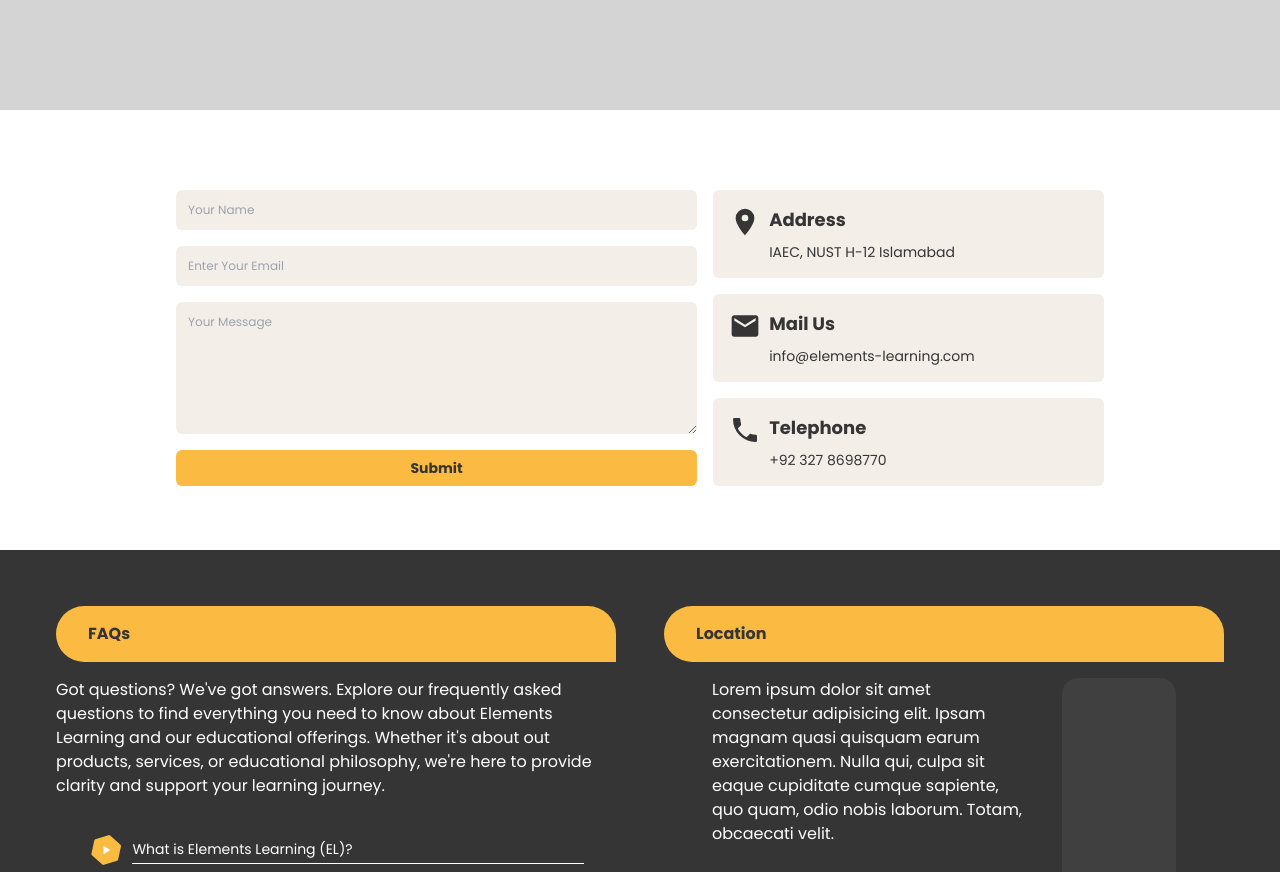
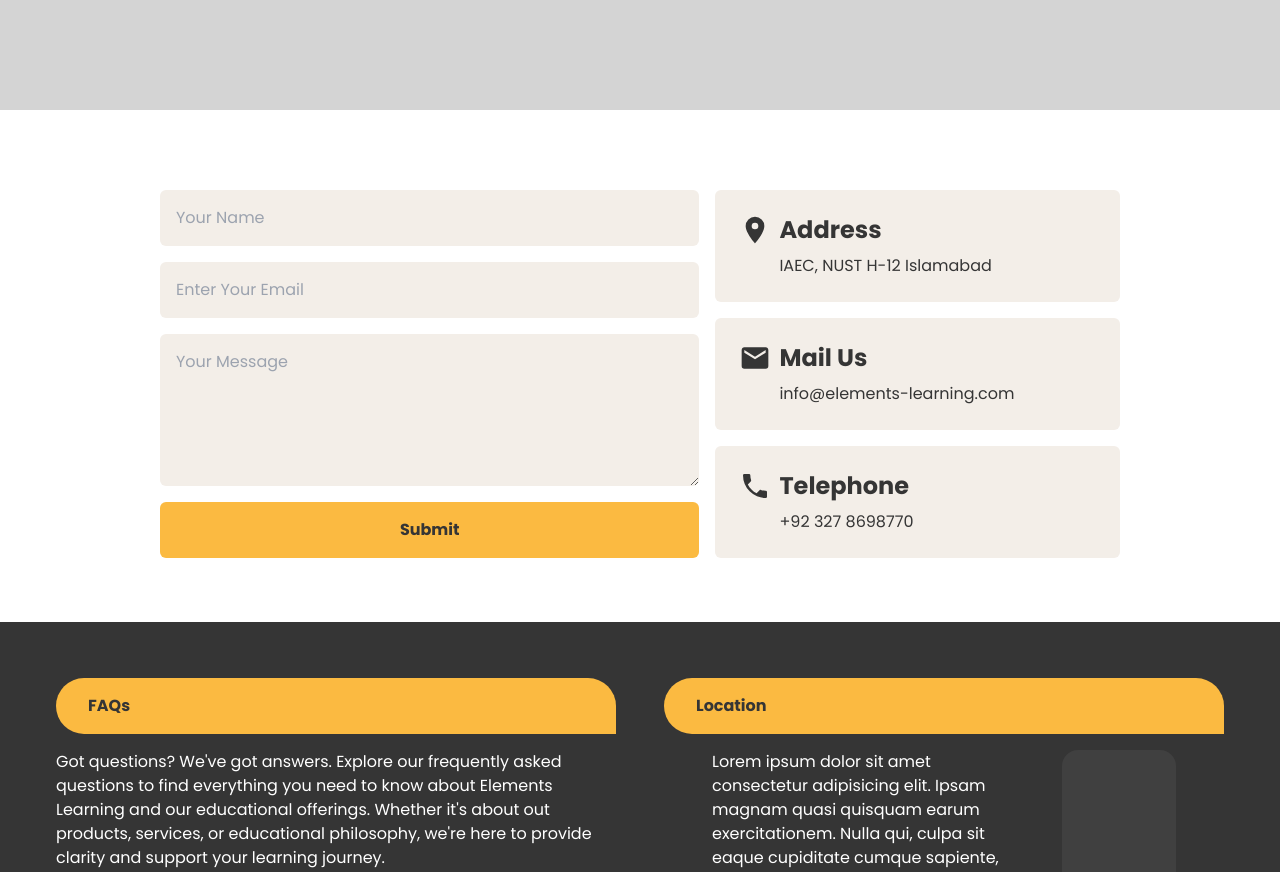
Before and after one commit to TahaShah141/elements-learning, a React (Vite) app: page /contact in a window 1280 px wide. Shown: the part 1220-2092 px from the top of the page. Built offline with nearby package versions, Linux system fonts and the light colour scheme.

Commit message:
fix some issues

```diff
--- a/src/Pages/ContactPage.jsx
+++ b/src/Pages/ContactPage.jsx
@@ -22,34 +22,34 @@ export const ContactPage = () => {
 
         <FadeIn className="w-full h-[200px] md:h-[220px] lg:h-[400px] bg-neutral-300" />
 
-        <div className="flex flex-col sm:flex-row p-16 lg:px-44 px-4 gap-4 justify-center">
+        <div className="flex flex-col sm:flex-row p-16 lg:px-32 xl:px-40 px-4 gap-4 justify-center">
           <SlidingDiv direction={"left"} className="flex flex-col flex-[2_0_0] gap-4">
           <h1 className=" font-bold text-3xl text-center sm:hidden">Fill out the Form</h1>
-            <input type="text" placeholder="Your Name" className="bg-[#F3EEE8] rounded-md p-3 text-xs   w-full"/>
-            <input type="text" placeholder="Enter Your Email" className="bg-[#F3EEE8] rounded-md p-3 text-xs  w-full"/>
-            <textarea type="text" placeholder="Your Message" className="md:flex-1 bg-[#F3EEE8] rounded-md p-3 h-32 text-xs  w-full"/>
-            <button className="bg-[#FBBA41] rounded-md p-2 text-sm font-bold">Submit</button>
+            <input type="text" placeholder="Your Name" className="bg-[#F3EEE8] rounded-md p-3 sm:p-4 text-xs sm:text-base w-full"/>
+            <input type="text" placeholder="Enter Your Email" className="bg-[#F3EEE8] rounded-md p-3 sm:p-4 text-xs sm:text-base  w-full"/>
+            <textarea type="text" placeholder="Your Message" className="md:flex-1 bg-[#F3EEE8] rounded-md p-3 sm:p-4 h-32 text-xs sm:text-base  w-full"/>
+            <button className="bg-[#FBBA41] rounded-md p-2 sm:text-base text-sm sm:p-4 font-bold">Submit</button>
           </SlidingDiv>
           <SlidingDiv direction={"right"} className="flex-[1.5_0_0] flex flex-col gap-4">
-            <div className="flex gap-2 p-4 rounded-md bg-[#F3EEE8]">
+            <div className="flex gap-2 p-4 md:p-6 rounded-md bg-[#F3EEE8]">
               <svg xmlns="http://www.w3.org/2000/svg" className="size-8" viewBox="0 0 24 24"><title>map-marker</title><path d="M12,11.5A2.5,2.5 0 0,1 9.5,9A2.5,2.5 0 0,1 12,6.5A2.5,2.5 0 0,1 14.5,9A2.5,2.5 0 0,1 12,11.5M12,2A7,7 0 0,0 5,9C5,14.25 12,22 12,22C12,22 19,14.25 19,9A7,7 0 0,0 12,2Z" fill="currentColor"/></svg>
               <div className="flex flex-col gap-2">
-                <p className="text-lg font-bold">Address</p>
-                <p className="text-sm">IAEC, NUST H-12 Islamabad</p>
+                <p className="text-lg lg:text-2xl font-bold">Address</p>
+                <p className="text-sm md:text-base">IAEC, NUST H-12 Islamabad</p>
               </div>
             </div>
-            <div className="flex gap-2 p-4 rounded-md bg-[#F3EEE8]">
+            <div className="flex gap-2 p-4 md:p-6 rounded-md bg-[#F3EEE8]">
               <svg className="size-8" xmlns="http://www.w3.org/2000/svg" viewBox="0 0 24 24"><title>email</title><path d="M20,8L12,13L4,8V6L12,11L20,6M20,4H4C2.89,4 2,4.89 2,6V18A2,2 0 0,0 4,20H20A2,2 0 0,0 22,18V6C22,4.89 21.1,4 20,4Z" fill="currentColor"/></svg>
               <div className="flex flex-col gap-2">
-                <p className="text-lg font-bold">Mail Us</p>
-                <p className="text-sm">info@elements-learning.com</p>
+                <p className="text-lg lg:text-2xl font-bold">Mail Us</p>
+                <p className="text-sm md:text-base">info@elements-learning.com</p>
               </div>
             </div>
-            <div className="flex gap-2 p-4 rounded-md bg-[#F3EEE8]">
+            <div className="flex gap-2 p-4 md:p-6 rounded-md bg-[#F3EEE8]">
               <svg className="size-8" xmlns="http://www.w3.org/2000/svg" viewBox="0 0 24 24"><path d="M6.62,10.79C8.06,13.62 10.38,15.94 13.21,17.38L15.41,15.18C15.69,14.9 16.08,14.82 16.43,14.93C17.55,15.3 18.75,15.5 20,15.5A1,1 0 0,1 21,16.5V20A1,1 0 0,1 20,21A17,17 0 0,1 3,4A1,1 0 0,1 4,3H7.5A1,1 0 0,1 8.5,4C8.5,5.25 8.7,6.45 9.07,7.57C9.18,7.92 9.1,8.31 8.82,8.59L6.62,10.79Z" fill="currentColor"/></svg>
               <div className="flex flex-col gap-2">
-                <p className="text-lg font-bold">Telephone</p>
-                <p className="text-sm">+92 327 8698770</p>
+                <p className="text-lg lg:text-2xl font-bold">Telephone</p>
+                <p className="text-sm md:text-base">+92 327 8698770</p>
               </div>
             </div>
           </SlidingDiv>
```
